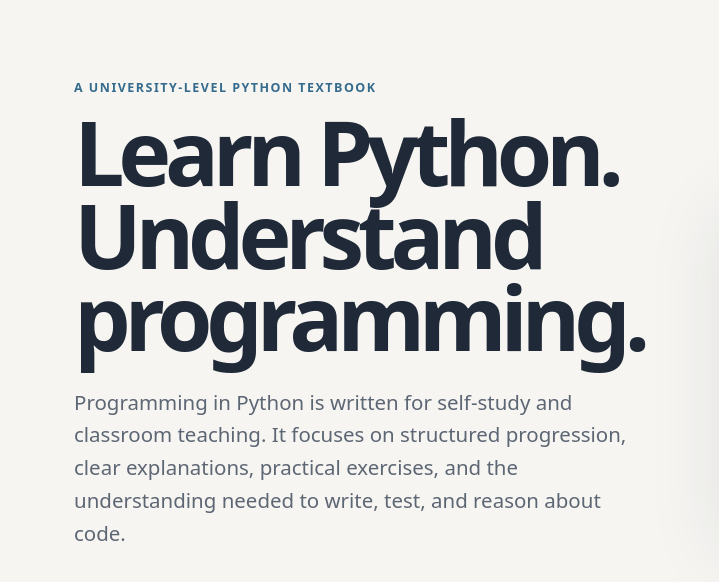
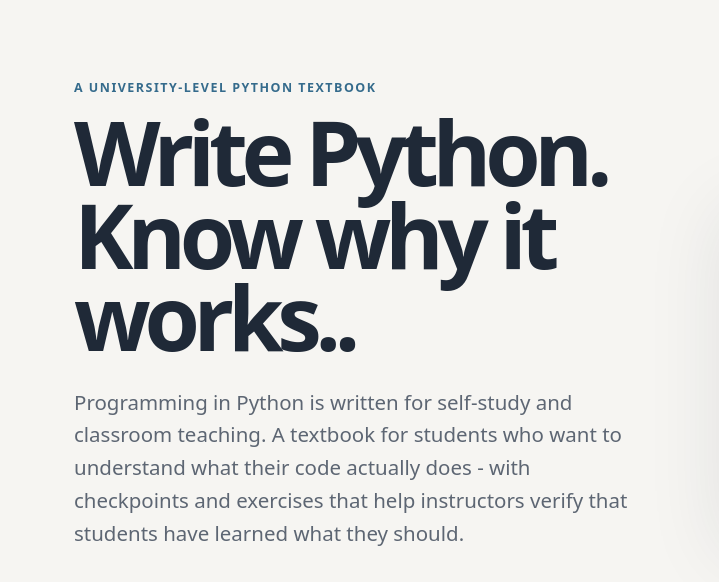
Before and after one commit to frodenaesje/frodenaesje.github.io, a plain HTML site: page index.html in a window 1280 px wide. Shown: the part 114-696 px from the top of the page, 0-719 px from the left. Drawn offline with Linux system fonts and the light colour scheme.

Commit message:
Updated content

```diff
--- a/index.html
+++ b/index.html
@@ -4,7 +4,7 @@
   <meta charset="utf-8">
   <meta name="viewport" content="width=device-width, initial-scale=1">
   <title>Programming in Python | Frode Næsje</title>
-  <meta name="description" content="Programming in Python is a university-level textbook for self-study and classroom teaching.">
+  <meta name="description" content="Programming in Python is a textbook for self-study and classroom teaching.">
   <link rel="stylesheet" href="css/style.css">
 </head>
 
@@ -26,12 +26,12 @@
     <section class="hero">
       <div class="hero-copy">
         <p class="eyebrow">A university-level Python textbook</p>
-        <h1>Learn Python. Understand programming.</h1>
+        <h1>Write Python. Know why it works..</h1>
         <p class="lead">
           Programming in Python is written for self-study and classroom teaching.
-          It focuses on structured progression, clear explanations, practical
-          exercises, and the understanding needed to write, test, and reason
-          about code.
+A textbook for students who want to understand what their code actually does -
+with checkpoints and exercises that help instructors verify that students
+have learned what they should.
         </p>
 
         <div class="actions">
```
